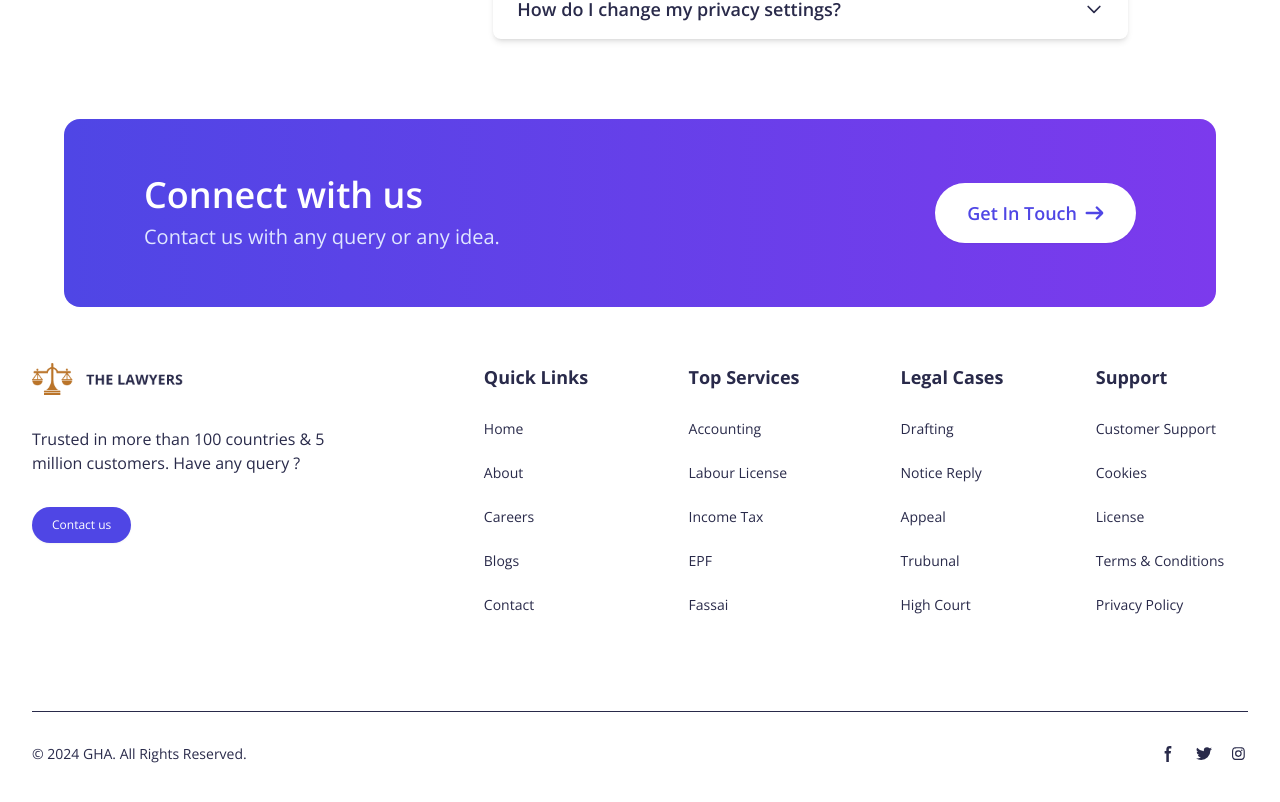
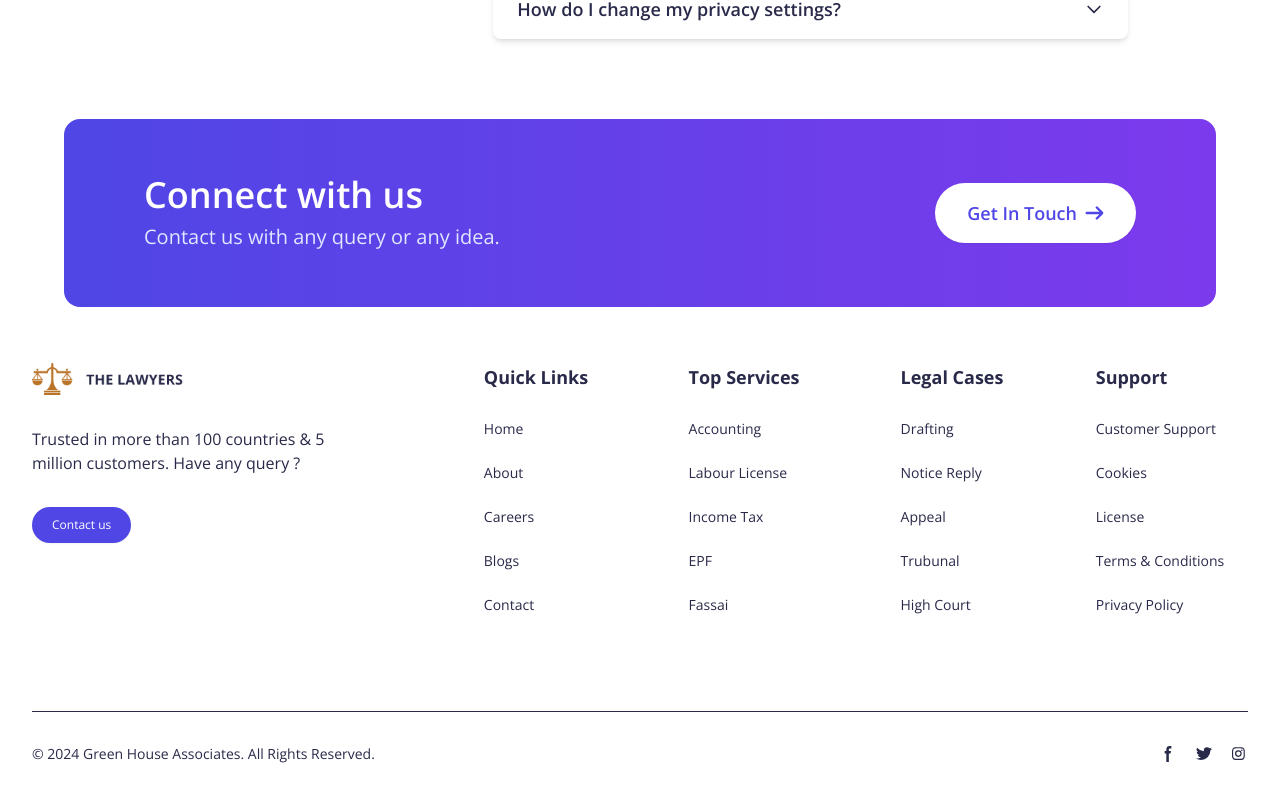
Before and after one commit to shakti1590/Lawyers-Portfolio-UI, a React (Create React App) app: page / in a window 1280 px wide. Shown: the part 3836-4638 px from the top of the page. Built offline with nearby package versions, Linux system fonts and the light colour scheme.

Commit message:
modified footer

```diff
--- a/src/components/Footer.js
+++ b/src/components/Footer.js
@@ -93,7 +93,7 @@ const Footer = () => {
             </div>
             <hr className="my-6 border-gray-200 sm:mx-auto dark:border-gray-700 lg:my-8" />
       <div className="sm:flex sm:items-center sm:justify-between">
-          <span className="text-sm text-gray-500 sm:text-center dark:text-gray-400">© 2024 <a href="#" className="hover:underline">GHA</a>. All Rights Reserved.
+          <span className="text-sm text-gray-500 sm:text-center dark:text-gray-400">© 2024 <a href="#" className="hover:underline">Green House Associates</a>. All Rights Reserved.
           </span>
           <div className="flex mt-4 sm:justify-center sm:mt-0">
               <a href="#" className="text-gray-500 hover:text-gray-900 dark:hover:text-white">
```
